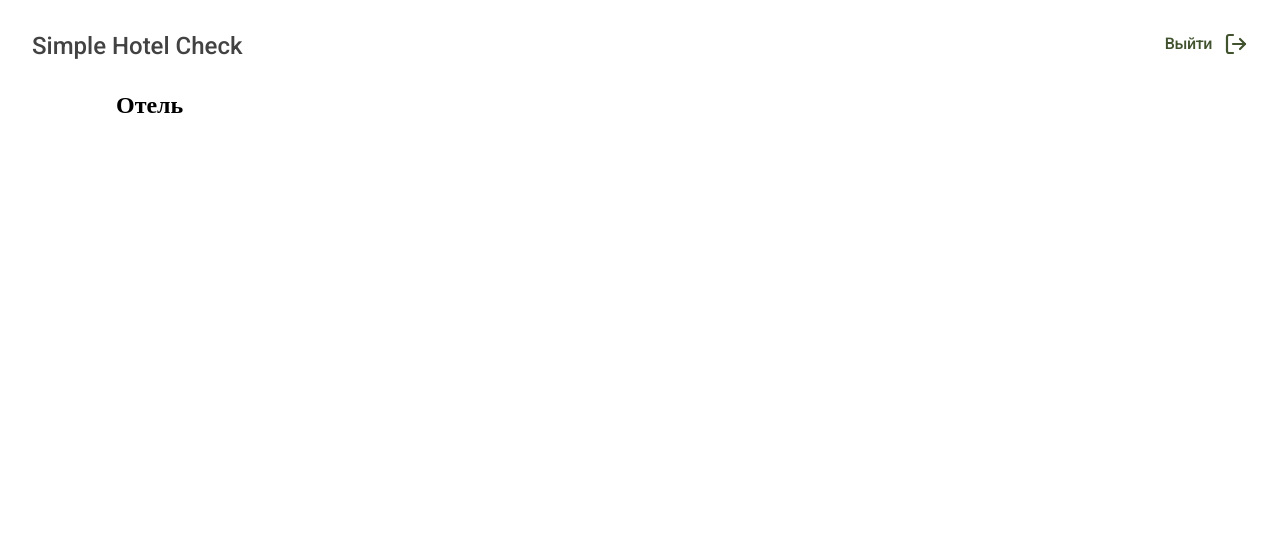
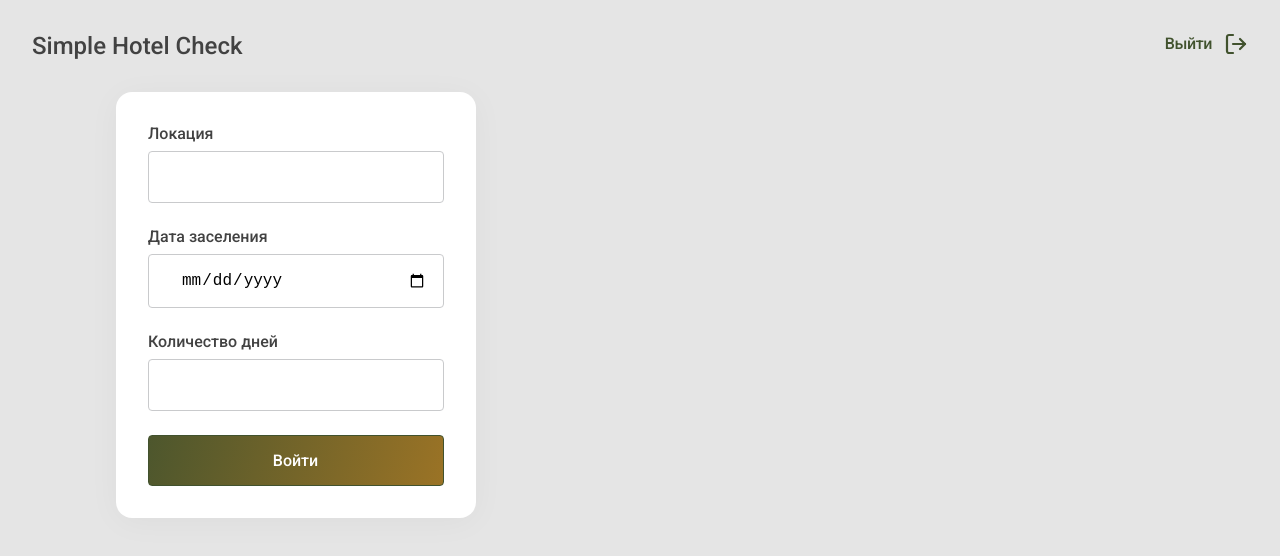
Before and after one commit to basharinandrej/app-hostel, a React (Create React App) app: page / in a window 1280 px wide. Shown: the top 556 px of the page. Built offline with nearby package versions, Linux system fonts and the light colour scheme.

Commit message:
add form on main page

```diff
--- a/public/index.html
+++ b/public/index.html
@@ -29,7 +29,7 @@
     <link href="https://fonts.googleapis.com/css2?family=Roboto:wght@300;500&display=swap" rel="stylesheet">
     <title>React App</title>
   </head>
-  <body>
+  <body class="body">
     <noscript>You need to enable JavaScript to run this app.</noscript>
     <div id="root"></div>
     <!--
--- a/src/Components/UI/Input/Input.sass
+++ b/src/Components/UI/Input/Input.sass
@@ -29,6 +29,10 @@
     line-height: 14px
     color: #EB1717
 
+  &--bold-legend
+    .input__legend
+      font-weight: 500
+
 .input--error
   .input__legend
     color: #EB1717
--- a/src/Components/UI/Input/Input.tsx
+++ b/src/Components/UI/Input/Input.tsx
@@ -44,7 +44,7 @@ const Input = (props: propsTypeInput) => {
                 onBlur={onBlurHandler}
                 autoComplete="off"
             />
-            {(isError && !isPassword) && <span className="input__error-message">{errorMessage || 'Некорректные данные'}</span>}
+            {(isError && !isPassword) && <span className="input__error-message">{errorMessage || 'Заполните поле'}</span>}
             {(isError && isPassword) && <span className="input__error-message">Минимальная длинна пароля 8 символов, сейчас {value.length}</span>}
         </label>
     )
--- a/src/Components/UI/Input/Input.types.ts
+++ b/src/Components/UI/Input/Input.types.ts
@@ -2,7 +2,7 @@ import React from "react";
 
 export type propsTypeInput = {
     legend: string,
-    type: 'text' | 'email' | 'password',
+    type: 'text' | 'email' | 'password' | 'number' | 'date',
     value: string,
     isValid?: boolean,
     isDirty: boolean,
--- a/src/Pages/Main/MainPage.sass
+++ b/src/Pages/Main/MainPage.sass
@@ -0,0 +1,3 @@
+.aside
+  &__main-form
+    width: 360px
--- a/src/Pages/Main/MainPage.tsx
+++ b/src/Pages/Main/MainPage.tsx
@@ -1,16 +1,104 @@
-import React from "react";
-import Head from "../../Components/Head/Head";
+import React from "react"
+import './MainPage.sass'
+
+import Head from "Components/Head/Head"
+import Form from "Components/Form/Form"
+import Input from "Components/UI/Input/Input"
+import Button from "Components/UI/Button/Button"
 
 const MainPage = () => {
+    const [valueInputLocation, setValueInputLocation] = React.useState('')
+    const [isDirtyInputLocation, setIsDirtyInputLocation] = React.useState(false)
+    const [isValidInputLocation, setIsValidInputLocation] = React.useState(false)
+
+    const [valueInputTotalDay, setValueInputTotalDay] = React.useState('')
+    const [isDirtyInputTotalDay, setIsDirtyInputTotalDay] = React.useState(false)
+    const [isValidInputTotalDay, setIsValidInputTotalDay] = React.useState(false)
+
+    const [valueInputCheckInDay, setValueInputCheckInDay] = React.useState('')
+    const [isDirtyInputCheckInDay, setIsDirtyInputCheckInDay] = React.useState(false)
+    const [isValidInputCheckInDay, setIsValidInputCheckInDay] = React.useState(false)
+
+    const onChangeLocationHandler = (e: React.ChangeEvent) => {
+        const value = (e.target as HTMLInputElement).value
+        setIsDirtyInputLocation(true)
+        setValueInputLocation(value)
+        if (value) {
+            setIsValidInputLocation(true)
+        } else {
+            setIsValidInputLocation(false)
+        }
+    }
+    const onChangeTotalDayHandler = (e: React.ChangeEvent) => {
+        const value = (e.target as HTMLInputElement).value
+        setIsDirtyInputTotalDay(true)
+        setValueInputTotalDay(value)
+        if (value) {
+            setIsValidInputTotalDay(true)
+        } else {
+            setIsValidInputTotalDay(false)
+        }
+    }
+    const onChangeCheckInDayHandler = (e: React.ChangeEvent) => {
+        const value = (e.target as HTMLInputElement).value
+        setIsDirtyInputCheckInDay(true)
+        setValueInputCheckInDay(value)
+        if (value) {
+            setIsValidInputCheckInDay(true)
+        } else {
+            setIsValidInputCheckInDay(false)
+        }
+    }
+
     return (
-        <section className="layout">
+        <section className="body__layout layout">
             <Head />
 
 
             <div className="layout__container container">
-                <h1>Отель</h1>
+                <aside className="layout__aside aside">
+                    <Form additionalClassNames={['aside__main-form']}>
+                        <Input
+                            legend="Локация"
+                            type="text"
+                            isRequired={true}
+                            value={valueInputLocation}
+                            isValid={isValidInputLocation}
+                            isDirty={isDirtyInputLocation}
+                            onChange={onChangeLocationHandler}
+                            additionalClassNames={['main-form__input', 'input--bold-legend']}
+                        />
+                        <Input
+                            legend="Дата заселения"
+                            type="date"
+                            isRequired={true}
+                            value={valueInputCheckInDay}
+                            isValid={isValidInputCheckInDay}
+                            isDirty={isDirtyInputCheckInDay}
+                            onChange={onChangeCheckInDayHandler}
+                            additionalClassNames={['main-form__input', 'input--bold-legend']}
+                        />
+                        <Input
+                            legend="Количество дней"
+                            type="number"
+                            isRequired={true}
+                            value={valueInputTotalDay}
+                            isValid={isValidInputTotalDay}
+                            isDirty={isDirtyInputTotalDay}
+                            onChange={onChangeTotalDayHandler}
+                            additionalClassNames={['main-form__input', 'input--bold-legend']}
+                        />
 
+                        <Button
+                            text="Войти"
+                            type="big"
+                        />
+                    </Form>
+                </aside>
 
+                <main className="layout__main main">
+
+                </main>
             </div>
         </section>
     )
--- a/src/index.sass
+++ b/src/index.sass
@@ -6,3 +6,11 @@
 .container
   max-width: calc(664px + 24px + 360px)
   margin: 0 auto
+
+.body__layout
+  height: 100vh
+
+.layout
+  background: #E5E5E5
+  &__container
+    display: flex
```
